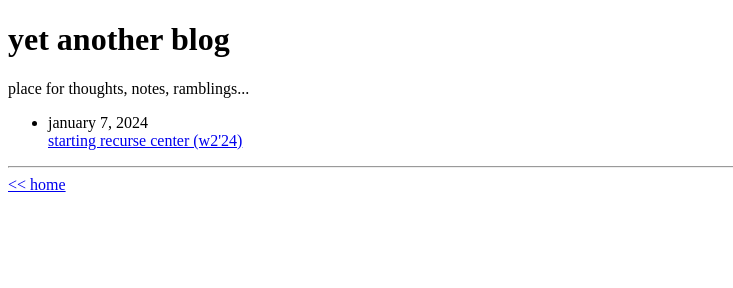
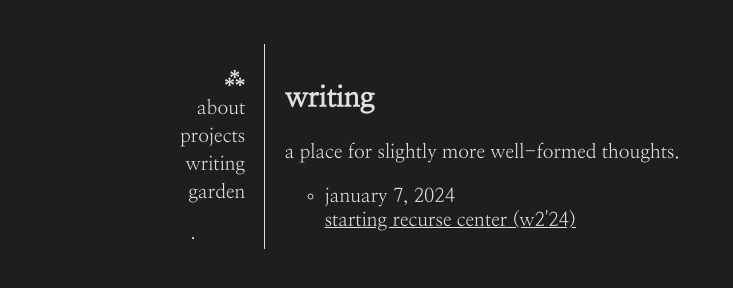
Before and after one commit to ivywong/ivywong.github.io, an Eleventy site: page src/posts/index.njk in a window 1280 px wide. Shown: the whole page, without its empty margins (0-733 px from the left). Built offline with nearby package versions, Linux system fonts and the light colour scheme; Eleventy itself is replaced by a stand-in of ours; files that its build step writes are made by us from their sources.

Commit message:
overhaul main page

```diff
--- a/src/_includes/layouts/default.njk
+++ b/src/_includes/layouts/default.njk
@@ -5,7 +5,10 @@
     <meta http-equiv="X-UA-Compatible" content="IE=edge">
     <meta name="viewport" content="width=device-width, initial-scale=1.0">
     <title>ivywong.dev - {{ title }}</title>
-    <link rel="stylesheet" href="/css/style.css">
+    <link rel="stylesheet" href="/css/blog.css">
+    <style>
+        @import url('https://fonts.googleapis.com/css2?family=Nanum+Myeongjo&display=swap');
+    </style>
 </head>
 <body>
     <div class="content">
--- a/src/_includes/layouts/home.njk
+++ b/src/_includes/layouts/home.njk
@@ -1,15 +1,41 @@
 <!DOCTYPE html>
-<html lang="en">
-<head>
-    <meta charset="UTF-8">
-    <meta http-equiv="X-UA-Compatible" content="IE=edge">
-    <meta name="viewport" content="width=device-width, initial-scale=1.0">
-    <link rel="stylesheet" href="/css/style.css">
-    <title>ivywong.dev - {{ title }}</title>
-</head>
-<body>
-    <div class="content">
+<html>
+  <head>
+    <title>ivy wong ⁂ {{title}}</title>
+    <meta charset="UTF-8" />
+    <link rel="preconnect" href="https://fonts.googleapis.com" />
+    <link rel="preconnect" href="https://fonts.gstatic.com" crossorigin />
+    <link
+      href="https://fonts.googleapis.com/css2?family=Inconsolata:wght@200;300;400;700&display=swap"
+      rel="stylesheet"
+    />
+
+    <link rel="stylesheet" href="/css/home.css" />
+    <meta
+      name="viewport"
+      content="width=device-width; initial-scale=1.0; maximum-scale=1.0; user-scalable=0;"
+    />
+    <style>
+      @import url("https://fonts.googleapis.com/css2?family=Nanum+Myeongjo&display=swap");
+    </style>
+  </head>
+  <body>
+    <div id="container">
+      <nav id="sidebar-nav">
+        <div id="sidebar">
+          <ul>
+            <li><a id="site-head" href="/">⁂</a></li>
+            <li><a href="/about">about</a></li>
+            <li><a href="/projects">projects</a></li>
+            <li><a href="/posts">writing</a></li>
+            <li><a href="/garden">garden</a></li>
+          </ul>
+          <hr />
+        </div>
+      </nav>
+      <article id="main-content">
         {{ content | safe }}
+      </article>
     </div>
-</body>
+  </body>
 </html>
--- a/src/_includes/layouts/post.njk
+++ b/src/_includes/layouts/post.njk
@@ -4,7 +4,7 @@
     <meta charset="UTF-8">
     <meta http-equiv="X-UA-Compatible" content="IE=edge">
     <meta name="viewport" content="width=device-width, initial-scale=1.0">
-    <link rel="stylesheet" href="/css/style.css">
+    <link rel="stylesheet" href="/css/blog.css">
     <title>ivywong.dev - {{ title }}</title>
 </head>
 <body>
--- /dev/null
+++ b/src/about.md
@@ -0,0 +1,15 @@
+---
+layout: layouts/home.njk
+title: about
+permalink: "/about"
+---
+# about
+
+hi, i'm ivy. i'm a software developer, artist, and writer.
+
+this website is my own personal space on the internet.
+
+outside of this website, you can find me on:
+
+- [github](https://github.com/ivywong/)
+- hello @ this site
--- a/src/css/blog.css
+++ b/src/css/blog.css
@@ -3,13 +3,13 @@
     --quiet-text-color: #bebec6;
     --link-hover-color: #960101;
     --link-visited-color: #7d7d7d;
-    --bg-color: #2c2c2c;
+    --bg-color: #1e1e1e;
     --bg-highlight: #484848;
 }
 
 body {
-    font-family: 'Inconsolata', monospace;
-    font-size: 1rem;
+    font-family: 'Nanum Myeongjo', 'Georgia', serif;
+    font-size: 1.2rem;
     color: var(--text-color);
     background-color: var(--bg-color);
 }
--- a/src/css/home.css
+++ b/src/css/home.css
@@ -2,9 +2,9 @@
     --text-color-base: #e0e0e0;
     --text-color-dark: #85858e;
     --text-color-lowcontrast: #7d7d7d;
-    --background-color-main: #2c2c2c;
-    --font-size-header-1: 2.5em;
-    --font-size-body: 1em;
+    --background-color-main: #1e1e1e;
+    --font-size-header-1: 1.1em;
+    --font-size-body: 1.2em;
 
     --font-size-header-1-mobile: 3em;
     --font-size-body-mobile: 1.5em;
@@ -13,25 +13,15 @@
 html, body {
     height: 100%;
     margin: 0;
-    font-family: 'Inconsolata', monospace;
+    font-family: 'Nanum Myeongjo', 'Georgia', serif;
 }
 
 body {
-    display: flex;
-    justify-content: center;
-    align-items: center;
-    flex-direction: column;
     color: var(--text-color-base);
     background-color: var(--background-color-main);
-}
-
-.lowcontrast {
-    color: var(--text-color-lowcontrast);
-}
-
-#tagline {
-    padding-top: 10px;
-    text-align: center;
+    margin: 0 auto;
+    max-width: 1000px;
+    font-size: var(--font-size-body);
 }
 
 a, a:visited {
@@ -39,27 +29,68 @@ a, a:visited {
     text-decoration: underline;
 }
 
-a:hover, a:focus {
-    color: var(--text-color-dark);
+li {
+    list-style-type: circle;
+}
+
+#container {
+    display: flex;
+    flex-direction: row;
+    margin: 1em auto;
+}
+
+#sidebar {
+    display: flex;
+    flex-direction: column;
+    text-align: right;
+    min-width: 20%;
+    margin-top: 20%;
+    padding-right: 1em;
+    border-right: solid 1px;
+}
+
+#site-head {
+    font-size: var(--font-size-header-1);
     font-weight: bold;
 }
 
-@media screen and (max-width: 60em) {
-    #name {
-        font-size: var(--font-size-header-1-mobile);
-    }
-    #tagline {
-        font-size: var(--font-size-body-mobile);
-        width: 80%;
-    }
+#site-head:hover {
+    color: var(--text-color-base);
 }
 
-@media screen and (min-width: 60em) {
-    #name {
-        font-size: var(--font-size-header-1);
+#sidebar li {
+    list-style: none;
+    padding-bottom: 0.2em;
+    text-decoration: none;
+}
+
+#main-content {
+    padding: 1em;
+    margin-top: 1em;
+}
+
+.lowcontrast {
+    color: var(--text-color-lowcontrast);
+}
+
+h1 a, #sidebar a {
+    text-decoration: none;
+}
+
+#sidebar li a:hover {
+    text-decoration: underline;
+}
+
+@media screen and (max-width:480px) {
+    #container {
+        flex-direction: column;
+        padding: 0 1em;
     }
-    #tagline {
-        font-size: var(--font-size-body);
-        width: 45%;
+
+    #sidebar {
+        text-align: center;
+        border-right: none;
+        border-bottom: solid 1px;
+        margin-top: 0;
     }
-}
+  }
--- /dev/null
+++ b/src/garden/index.njk
@@ -0,0 +1,10 @@
+---
+layout: layouts/home.njk
+title: garden
+permalink: "/garden/index.html"
+---
+<h1>garden</h1>
+
+<p>a digital garden, commonplace book, however you'd like to call it.</p>
+
+<p>resources, notes, links, scraps, ideas.</p>
--- /dev/null
+++ b/src/index.njk
@@ -0,0 +1,6 @@
+---
+layout: layouts/home.njk
+title: home
+permalink: "/"
+---
+<img src="/img/splash-min.png" style="max-width: 100%;"></img>
--- a/src/posts/index.njk
+++ b/src/posts/index.njk
@@ -1,11 +1,11 @@
 ---
-layout: layouts/default.njk
-title: blog
+layout: layouts/home.njk
+title: writing
 permalink: "/posts/index.html"
 ---
-<h1>yet another blog</h1>
+<h1>writing</h1>
 
-<p>place for thoughts, notes, ramblings...</p>
+<p>a place for slightly more well-formed thoughts.</p>
 
 <ul>
     {% for post in collections.published | reverse %}
--- /dev/null
+++ b/src/projects/index.njk
@@ -0,0 +1,17 @@
+---
+layout: layouts/home.njk
+title: projects
+permalink: "/projects/index.html"
+---
+<h1>projects</h1>
+
+<p>experiments and things</p>
+
+<ul>
+    {% for project in collections.projects | reverse %}
+    <li class="project-item">
+        <div class="project-description">{{ project.data.description }}</div>
+        <a href="{{ project.data.url }}">{{ project.data.title | lower }}</a>
+    </li>
+    {% endfor %}
+</ul>
```
Also changed, not shown: .eleventy.js, src/img/splash-min.png (added), src/img/splash.png (added), src/index.html (deleted).
